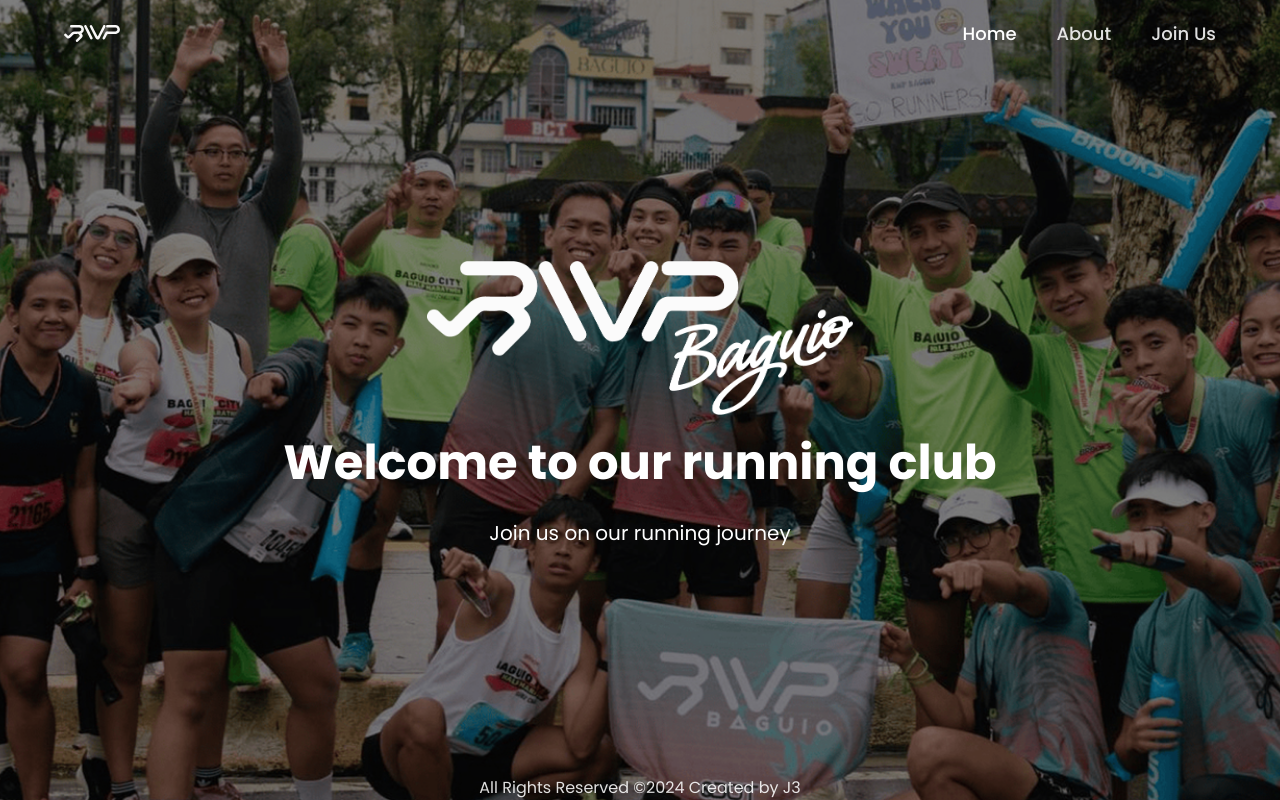
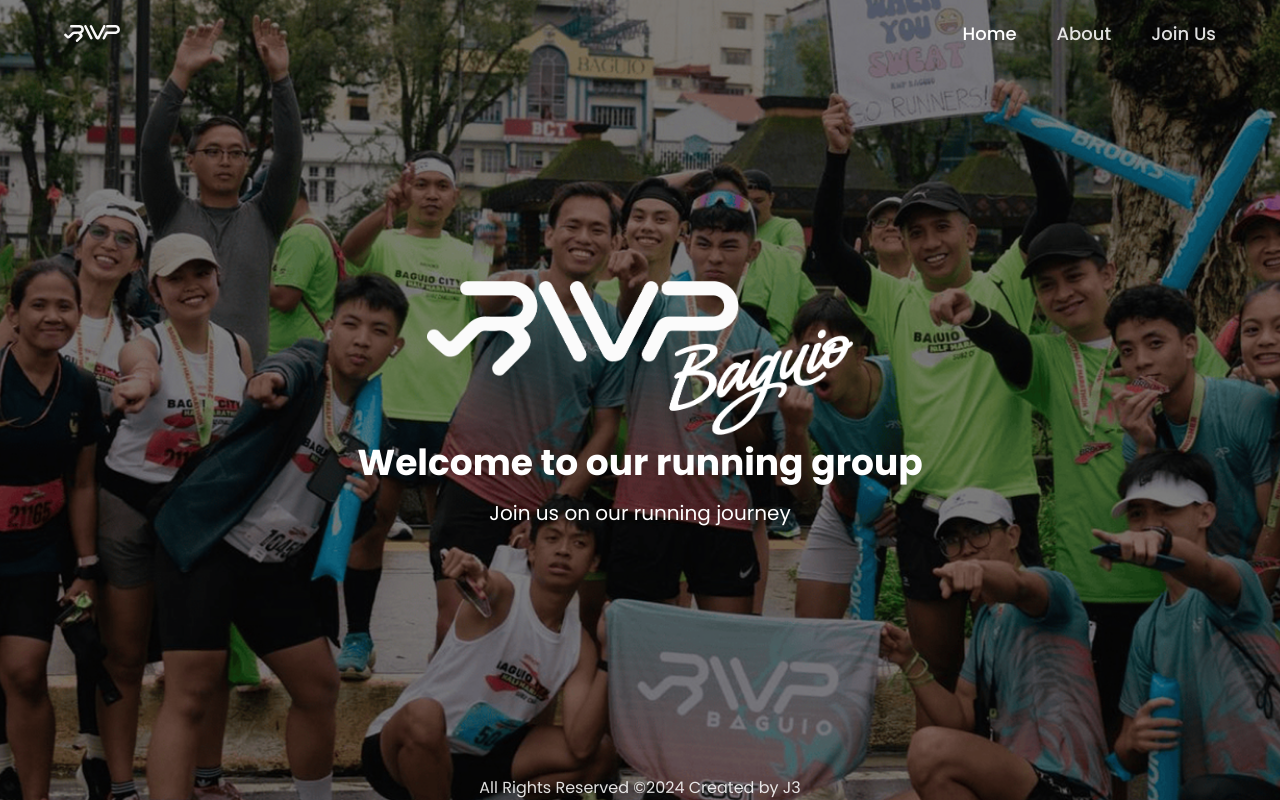
Before and after one commit to JayThreeme/rwp-baguio-website, a React (Vite) app: page /rwp-baguio-website/joinus in a window 1280 px wide. Both pictures are taken after a click on the item "Home". Built offline with nearby package versions, Linux system fonts and the light colour scheme.

Commit message:
update: small fixes

```diff
--- a/index.html
+++ b/index.html
@@ -23,7 +23,10 @@
       property="og:description"
       content="Discover the joy of running with RWP - Baguio! Join us for weekly runs, workshops, and community events."
     />
-    <meta property="og:image" content="/rwpbaguio.png" />
+    <meta
+      property="og:image"
+      content="https://jaythreeme.github.io/rwp-baguio-website/rwpbaguio.png"
+    />
     <meta
       property="og:url"
       content="https://jaythreeme.github.io/rwp-baguio-website"
@@ -31,22 +34,17 @@
     <meta property="og:type" content="website" />
     <meta property="og:site_name" content="RWP - Baguio" />
 
-    <!-- Instagram Meta Tag -->
-    <meta name="instagram:title" content="RWP - Baguio Running Club" />
-    <meta
-      name="instagram:description"
-      content="Your go-to running community in Baguio. Let's achieve fitness goals together!"
-    />
-    <meta name="instagram:image" content="/rwpbaguio.png" />
-
-    <!-- Twitter Card for sharing (Optional) -->
+    <!-- Twitter Card for sharing -->
     <meta name="twitter:card" content="summary_large_image" />
     <meta name="twitter:title" content="RWP - Baguio Running Club" />
     <meta
       name="twitter:description"
       content="Join the RWP - Baguio running club for fun and fitness!"
     />
-    <meta name="twitter:image" content="/rwpbaguio.png" />
+    <meta
+      name="twitter:image"
+      content="https://jaythreeme.github.io/rwp-baguio-website/rwpbaguio.png"
+    />
 
     <!-- Fallback for Social Sharing -->
     <meta
--- a/package.json
+++ b/package.json
@@ -12,6 +12,7 @@
     "deploy": "gh-pages -d dist"
   },
   "dependencies": {
+    "motion": "^11.12.0",
     "react": "^18.3.1",
     "react-dom": "^18.3.1",
     "react-router-dom": "^7.0.1"
--- a/src/App.jsx
+++ b/src/App.jsx
@@ -18,7 +18,7 @@ const App = () => {
   return (
     <>
       <div className="relative flex flex-col">
-        <div className="">
+        <div className="relative w-full">
           <NavigationBar />
         </div>
         <div className="relative h-screen w-full overflow-hidden">
--- a/src/pages/About.jsx
+++ b/src/pages/About.jsx
@@ -1,3 +1,5 @@
+import { Link } from "react-router-dom";
+
 const About = () => {
   return (
     <>
@@ -18,10 +20,10 @@ const About = () => {
             <div className="rounded-lg shadow-lg p-6 ">
               <h3 className="text-xl font-semibold mb-4">What We Do</h3>
               <p>
-                We organize weekly group runs, fun runs, and trail runs for our
-                members. Our club also hosts special events like charity runs
-                and running workshops to enhance skills and build connections
-                within the community.
+                We organize weekly group runs and trail runs for our members.
+                Our group also hosts special events like charity runs and
+                running workshops to enhance skills and build connections within
+                the community.
               </p>
             </div>
 
@@ -43,12 +45,17 @@ const About = () => {
               Join us and be part of a vibrant running community. Together, we
               achieve more!
             </p>
-            <a
+            {/* <a
               href="/join-us"
+
+            > */}
+            <Link
+              to="../joinus"
               className="bg-blue-500 text-white px-6 py-3 rounded-lg hover:bg-blue-600 transition duration-300"
             >
+              {" "}
               Join the Club
-            </a>
+            </Link>
           </div>
         </div>
       </div>
--- a/src/pages/Home.jsx
+++ b/src/pages/Home.jsx
@@ -1,17 +1,33 @@
 import { rwpbaguio } from "../assets";
+import { motion } from "framer-motion";
 
 const Home = () => {
   return (
     <>
-      <img
-        src={rwpbaguio}
-        alt="logo"
+      <motion.div
+        initial={{ opacity: 0, scale: 0 }}
+        animate={{ opacity: 1, scale: 1 }}
+        transition={{ duration: 0.2, delay: 0.5, ease: "linear" }}
         className="xl:w-2/6 sm:w-1/2 w-2/3 sm:py-2 py-2 object-contain"
-      />
-      <h3 className="text-5xl font-bold mb-4 sm:p-4 p-4">
-        Welcome to our running club
-      </h3>
-      <p className="text-xl sm:p-0 p-2">Join us on our running journey</p>
+      >
+        <img src={rwpbaguio} alt="logo" />
+      </motion.div>
+      <motion.h3
+        initial={{ scale: 0 }}
+        animate={{ scale: 1 }}
+        transition={{ duration: 0.4, delay: 0.5, ease: "linear" }}
+        className="text-4xl font-bold mb-4"
+      >
+        Welcome to our running group
+      </motion.h3>
+      <motion.p
+        initial={{ scale: 0 }}
+        animate={{ scale: 1 }}
+        transition={{ duration: 0.6, delay: 0.5, ease: "linear" }}
+        className="text-xl sm:p-0 p-2"
+      >
+        Join us on our running journey
+      </motion.p>
     </>
   );
 };
--- a/src/pages/JoinUs.jsx
+++ b/src/pages/JoinUs.jsx
@@ -3,17 +3,17 @@ import { facebook, instagram, telegram } from "../assets";
 const JoinUs = () => {
   const socialLinks = [
     {
-      href: "https://facebook.com",
+      href: "https://www.facebook.com/groups/620831922311362",
       icon: facebook,
       label: "Facebook",
     },
     {
-      href: "https://instagram.com",
+      href: "https://www.instagram.com/rwp_baguio/",
       icon: instagram,
       label: "Instagram",
     },
     {
-      href: "https://telegram.org",
+      href: "t.me/rwpbaguioarchives",
       icon: telegram,
       label: "Telegram",
     },
@@ -43,6 +43,8 @@ const JoinUs = () => {
   return (
     <>
       <div className="">
+        <h1 className="text-5xl font-bold mb-6">Join Us!</h1>
+        <h2 className="text-2xl font-bold mb-6">Weekly Run Schedules</h2>
         <div className="overflow-x-auto ">
           <table className="min-w-full shadow sm:py-4 py-4 ">
             <thead>
@@ -55,7 +57,7 @@ const JoinUs = () => {
             </thead>
             <tbody>
               {schedules.map((schedule, index) => (
-                <tr key={index} className="border-t border-gray-200">
+                <tr key={index} className="border-t ">
                   <td className="py-2 px-4">{schedule.day}</td>
                   <td className="py-2 px-4">{schedule.time}</td>
                   <td className="py-2 px-4">{schedule.location}</td>
@@ -64,6 +66,9 @@ const JoinUs = () => {
               ))}
             </tbody>
           </table>
+          <p className="text-stone-400 ">
+            Note: Follow us social media page for more running schedules
+          </p>
         </div>
 
         {/* Social Media Icons */}
@@ -76,7 +81,7 @@ const JoinUs = () => {
                 href={link.href}
                 target="_blank"
                 rel="noopener noreferrer"
-                className="w-12 h-12 flex items-center justify-center rounded-full bg-blue-500 text-white hover:bg-blue-600 transition duration-300"
+                className="w-16 h-16 flex items-center justify-center rounded-full bg-white text-white hover:bg-blue-600 transition duration-300"
                 aria-label={link.label}
               >
                 <img
```
Also changed, not shown: 1 other file (tests, documents, lock files or other folders).
